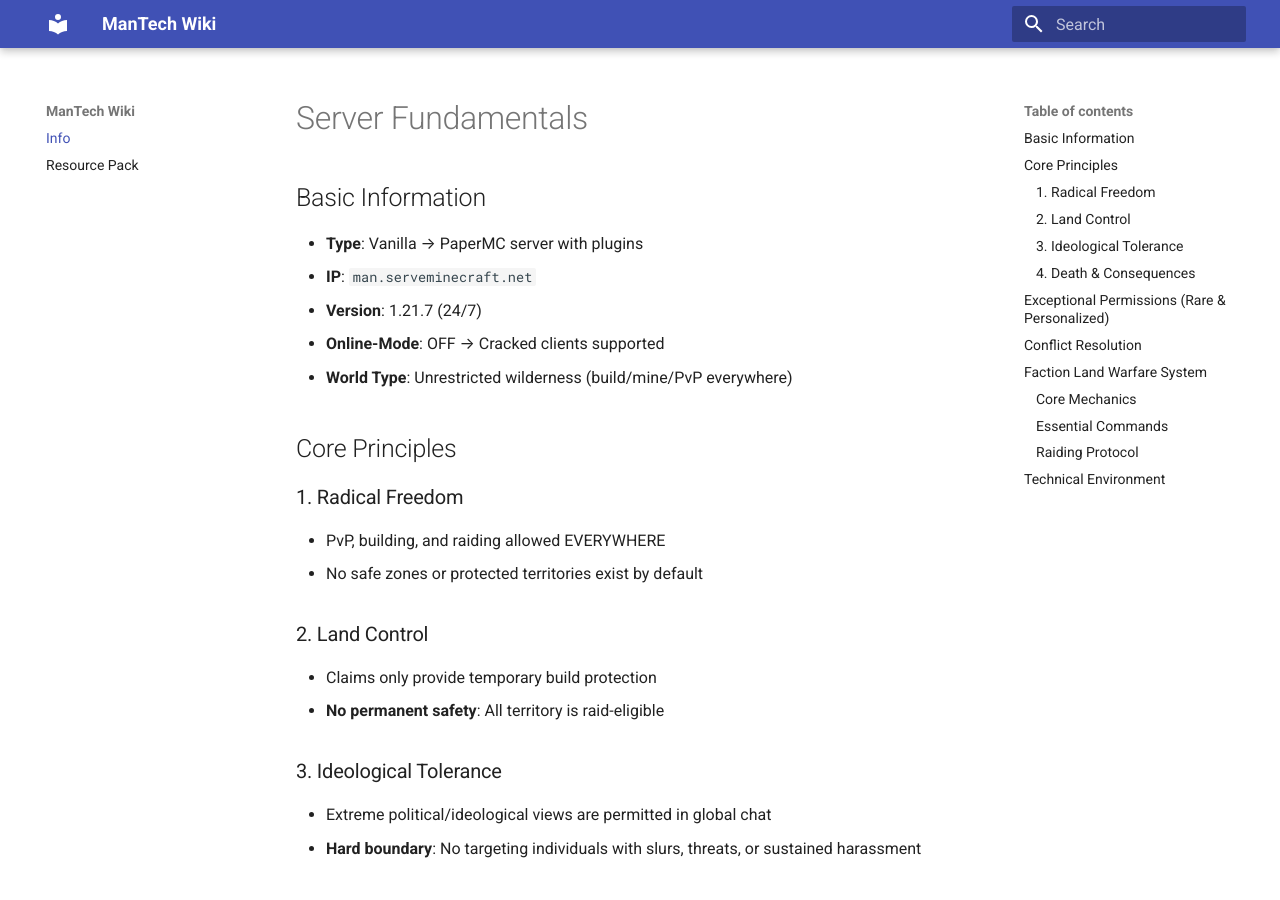
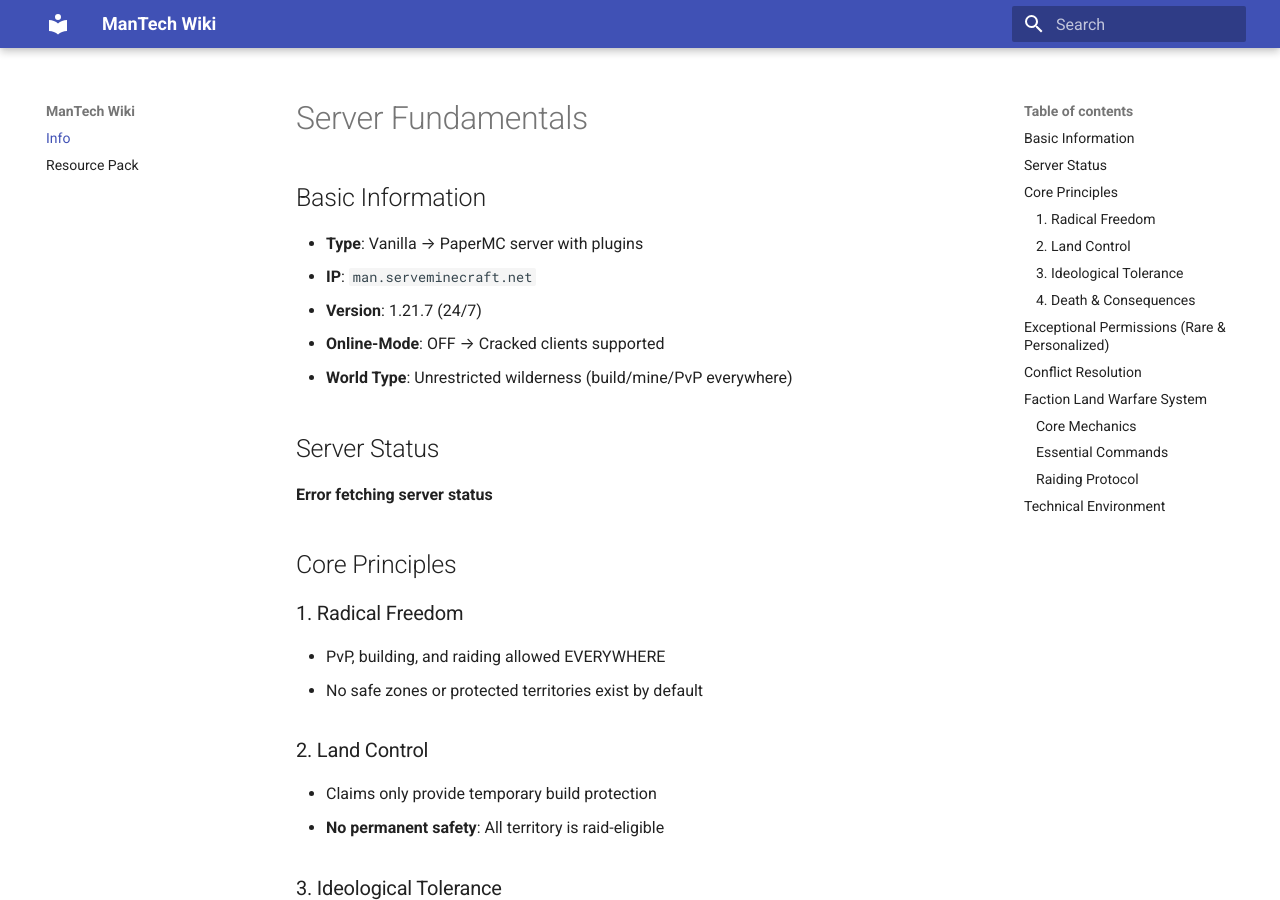
Before and after one commit to Zylez/mantech-wiki, an MkDocs documentation site: the page built from docs/index.md, in a window 1280 px wide and 900 px high. Built offline with MkDocs 1.6.1 and Material for MkDocs 9.7.7, drawn with Linux system fonts in a browser that asks for light colours.

Commit message:
server status

```diff
--- a/docs/index.md
+++ b/docs/index.md
@@ -7,6 +7,12 @@
 - **Version**: 1.21.7 (24/7)
 - **Online-Mode**: OFF → Cracked clients supported
 - **World Type**: Unrestricted wilderness (build/mine/PvP everywhere)
+
+## Server Status
+
+<div id="serverstatus">
+    <p><b>Checking server status...</b></p>
+</div>
 
 ## Core Principles
 
--- /dev/null
+++ b/docs/script.js
@@ -0,0 +1,28 @@
+document.addEventListener('DOMContentLoaded', function() {
+    const apiUrl = 'https://man.servegame.com/api/minecraft-status';
+
+    const statusDiv = document.getElementById('serverstatus');
+
+    fetch(apiUrl)
+        .then(response => response.json())
+        .then(data => {
+            if (data.online) {
+                statusDiv.innerHTML = `
+                    <ul>
+                        <li><p><b>Status:</b> <span style="color: green;">Online</span></p></li>
+                        <li><p><b>Players:</b> ${data.player_count}</p></li>
+                        <li><p><b>IP:</b> ${data.server_ip}</p></li>
+                    </url>
+                `;
+            } else {
+                statusDiv.innerHTML = `
+                    <p>Status: <span style="color: red;">Offline</span></p>
+                `;
+            }
+        })
+        .catch(error => {
+            statusDiv.innerHTML =
+                '<p><b>Error fetching server status</b></p>';
+            console.error('Error:', error);
+        });
+});
--- a/mkdocs.yml
+++ b/mkdocs.yml
@@ -9,6 +9,8 @@
 plugins:
   - search
 
+extra_javascript:
+  - script.js
 
 nav:
   - Info: index.md
```
Also changed, not shown: site/404.html, site/index.html, site/resource-pack/index.html, site/script.js (added), site/search/search_index.json, site/sitemap.xml, 1 other file.
